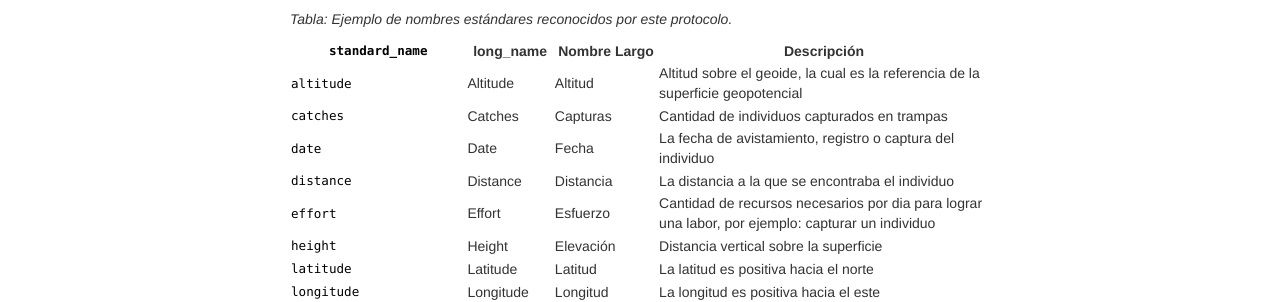
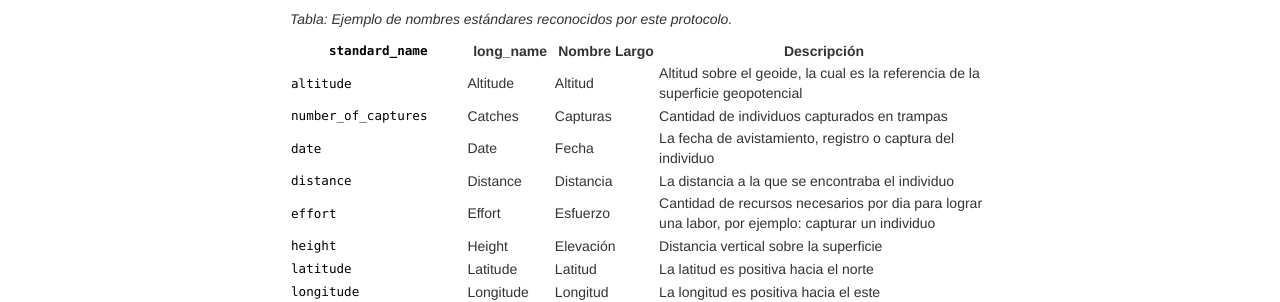
Before and after one commit to LizethMReyes/islasgeci.github.io, a Jekyll site: the page built from protocolo_basico/standard_name.md, in a window 1280 px wide. Shown: the part 214-516 px from the top of the page. Built offline with Jekyll 4.4.1, drawn with Linux system fonts in a browser that asks for light colours.

```diff
--- a/protocolo_basico/standard_name.md
+++ b/protocolo_basico/standard_name.md
@@ -15,7 +15,7 @@
 **`standard_name`**       | **long_name**   | Nombre Largo         | Descripción
 --------------------------|-----------------|----------------------|--------------------------------------------------------------------
 `altitude`                | Altitude        | Altitud              | Altitud sobre el geoide, la cual es la referencia de la superficie geopotencial
-`catches`                 | Catches         | Capturas             | Cantidad de individuos capturados en trampas
+`number_of_captures`                 | Catches         | Capturas             | Cantidad de individuos capturados en trampas
 `date`                    | Date            | Fecha                | La fecha de avistamiento, registro o captura del individuo
 `distance`                | Distance        | Distancia            | La distancia a la que se encontraba el individuo
 `effort`                  | Effort          | Esfuerzo             | Cantidad de recursos necesarios por dia para lograr una labor, por ejemplo: capturar un individuo
```
